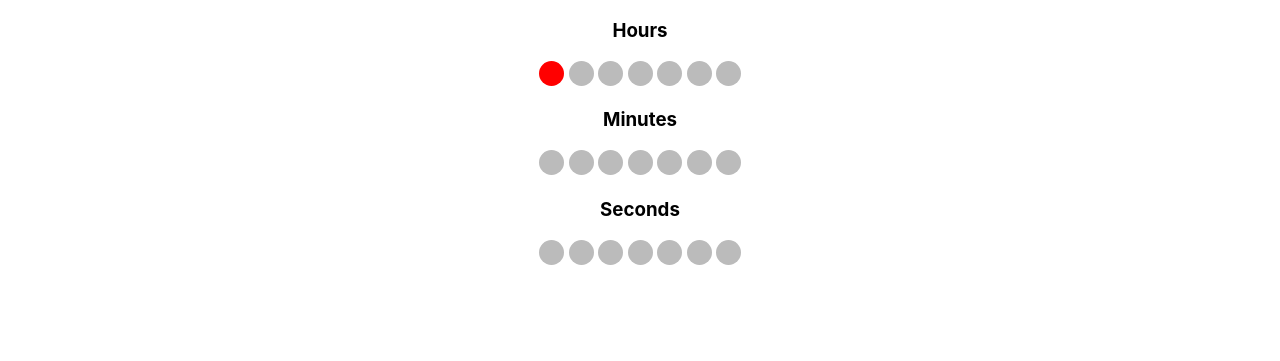
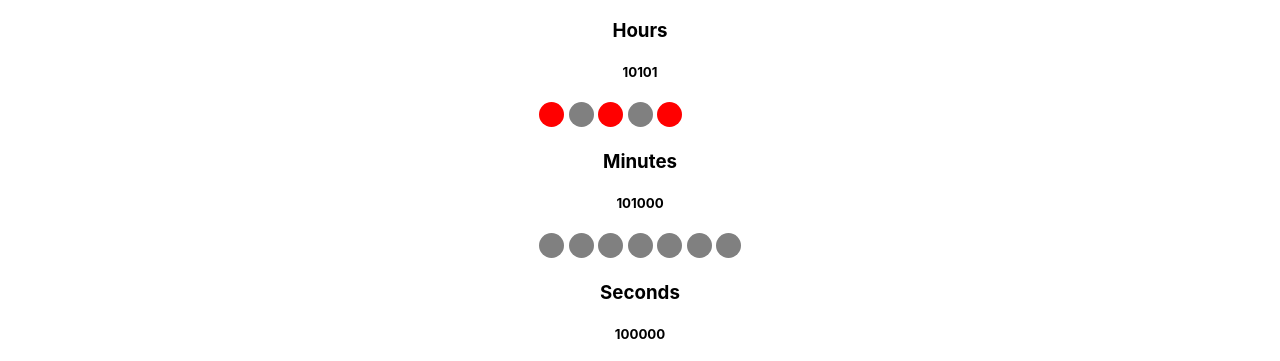
Before and after one commit to FitAdam/JavaScript-Clock, a plain HTML site: page index.html in a window 1280 px wide. Shown: the part 190-551 px from the top of the page. Drawn offline with nearby package versions, Linux system fonts and the light colour scheme.

Commit message:
jquery and dots

```diff
--- a/index.css
+++ b/index.css
@@ -44,7 +44,7 @@ body{
 .dot {
     height: 25px;
     width: 25px;
-    background-color: #bbb;
+    background-color:white;
     border-radius: 50%;
     display: inline-block;
   }
@@ -52,7 +52,15 @@ body{
 .hours-dot {
     height: 25px;
     width: 25px;
-    background-color: #bbb;
+    background-color: white;
     border-radius: 50%;
     display: inline-block;
   }
+
+.minutes-dot{
+    height: 25px;
+    width: 25px;
+    background-color: white;
+    border-radius: 50%;
+    display: inline-block;
+  }
--- a/index.html
+++ b/index.html
@@ -11,7 +11,7 @@
     <nav class="navbar">
         <a class="link welcome" href="">Welcome </a>
         <a class="link " href="">Binary Watch</a>
-        <a class="link " href="">About</a>
+        <a class="link about" href="">About</a>
     </nav>
     <div style="text-align:center">
         <h1>Welcome to the Binary Clock</h1>
@@ -21,6 +21,7 @@
 
         <div class="watch-hours" style="text-align:center">
             <h3>Hours</h3>
+            <h5 class="binary-hours">...</h5>
             <span class="hours-dot"></span>
             <span class="hours-dot"></span>
             <span class="hours-dot"></span>
@@ -32,17 +33,19 @@
 
         <div class="watch-minutes" style="text-align:center">
             <h3>Minutes</h3>
-            <span class="dot"></span>
-            <span class="dot"></span>
-            <span class="dot"></span>
-            <span class="dot"></span>
-            <span class="dot"></span>
-            <span class="dot"></span>
-            <span class="dot"></span>
+            <h5 class="binary-minutes">...</h5>
+            <span class="minutes-dot"></span>
+            <span class="minutes-dot"></span>
+            <span class="minutes-dot"></span>
+            <span class="minutes-dot"></span>
+            <span class="minutes-dot"></span>
+            <span class="minutes-dot"></span>
+            <span class="minutes-dot"></span>
         </div>
 
         <div class="watch-seconds" style="text-align:center">
             <h3>Seconds</h3>
+            <h5 class="binary-seconds">...</h5>
             <span class="dot"></span>
             <span class="dot"></span>
             <span class="dot"></span>
@@ -52,6 +55,7 @@
             <span class="dot"></span>
         </div>
     </div>
+    <script src="https://cdnjs.cloudflare.com/ajax/libs/jquery/3.5.1/jquery.min.js" integrity="sha512-bLT0Qm9VnAYZDflyKcBaQ2gg0hSYNQrJ8RilYldYQ1FxQYoCLtUjuuRuZo+fjqhx/qtq/1itJ0C2ejDxltZVFg==" crossorigin="anonymous"></script>
     <script src="index.js"></script>
 </body>
 </html>
--- a/index.js
+++ b/index.js
@@ -15,10 +15,38 @@ function getTime(){
     let m = addZero(date.getMinutes());
     let s = addZero(date.getSeconds());
 
-    for (let i = 0; i < h; i++){
+    function dec2bin(dec){
+        return (dec >>> 0).toString(2);
+    }
+
+    document.querySelector(".binary-hours").innerHTML = dec2bin(h);
+    let binary_h = dec2bin(h);
+    document.querySelector(".binary-minutes").innerHTML = dec2bin(m);
+    let binary_m = dec2bin(m);
+    document.querySelector(".binary-seconds").innerHTML = dec2bin(s);
+    let binary_s = dec2bin(s);
+
+    for (let i = 0; i < binary_h.length; i++){
         console.log("iteration ", i)
-        //document.createElement("SPAN");
-        document.querySelector(".hours-dot").style.backgroundColor = "red";
+        if (binary_h[i] == '1'){
+            document.getElementsByTagName("span")[i].style.backgroundColor = "red";
+        }
+        else{
+            document.getElementsByTagName("span")[i].style.backgroundColor = "grey";
+        }
+
+    }
+
+    for (let i = 0; i < binary_m.length; i++){
+        console.log("iteration binary minutes", i)
+        if (binary_m[i] == '1'){
+            console.log('red ')
+            $('span.minutes-dot').css("background-color", "red");
+        }
+        else{
+            $('span.minutes-dot').css("background-color", "grey");
+        }
+
     }
 
     if (h >= 6 && h < 12){
```
